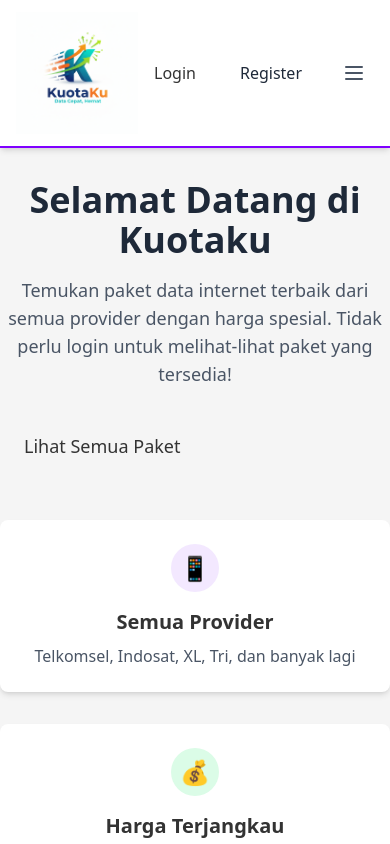
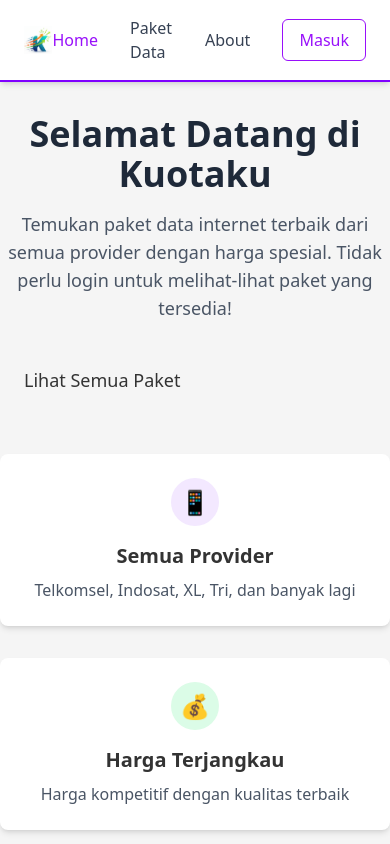
Before and after one commit to HanifFaishalH/KuotaKu, a React (Vite) app: page / in a window 390 px wide. Shown: the top 844 px of the page. Built offline with nearby package versions, Linux system fonts and the light colour scheme.

Commit message:
add logo and adjust positioning of props on header

```diff
--- a/src/components/Header.jsx
+++ b/src/components/Header.jsx
@@ -1,16 +1,44 @@
-import { Link, useLocation, useNavigate } from 'react-router-dom';
-import { useTheme } from '../ThemeContext';
-import Button from './Button';
-import logo from '../assets/logo.png';
+import { Link, useLocation, useNavigate } from "react-router-dom";
+import { useTheme } from "../ThemeContext";
+import Button from "./Button";
+import { User, LogOut, Settings, Home, LayoutDashboard } from "lucide-react";
+import logo from "../assets/logo.png";
+import { useState, useRef, useEffect } from "react";
 
-const Header = ({ toggleSidebar, user, onLogout }) => {
+const Header = ({ user, onLogout }) => {
   const theme = useTheme();
   const location = useLocation();
   const navigate = useNavigate();
+  const [isDropdownOpen, setIsDropdownOpen] = useState(false);
+  const dropdownRef = useRef(null);
+
+  // Close dropdown when clicking outside
+  useEffect(() => {
+    const handleClickOutside = (event) => {
+      if (dropdownRef.current && !dropdownRef.current.contains(event.target)) {
+        setIsDropdownOpen(false);
+      }
+    };
+
+    document.addEventListener("mousedown", handleClickOutside);
+    return () => {
+      document.removeEventListener("mousedown", handleClickOutside);
+    };
+  }, []);
 
   const handleLogout = () => {
     onLogout();
-        navigate('/');
+    navigate("/");
+    setIsDropdownOpen(false);
+  };
+
+  const handleNavigation = (path) => {
+    navigate(path);
+    setIsDropdownOpen(false);
+  };
+
+  const toggleDropdown = () => {
+    setIsDropdownOpen(!isDropdownOpen);
   };
 
   return (
@@ -18,23 +46,59 @@
       className="bg-white shadow-md border-b-2 sticky top-0 z-50"
       style={{ borderBottomColor: theme.colors.primary }}
     >
-            <nav className="container mx-auto px-4 py-3">
-                <div className="flex justify-between items-center">
-                    {/* Logo dan Navigation */}
-                    <div className="flex items-center gap-8">
-                        {/* Logo */}
-                        <Link>
-                            <img src={logo} className=''/>
+      <div className="flex items-center justify-between px-6 py-4 container mx-auto">
+        {/* Logo di kiri */}
+        <Link to={user ? "/dashboard" : "/"} className="flex items-center">
+          <img src={logo} className="h-8 w-auto object-contain" alt="logo" />
         </Link>
 
-                        {/* Navigation Links - Desktop */}
-                        <div className="hidden md:flex gap-6">
+        {/* Navigation Menu di kanan */}
+        <div className="flex items-center gap-8">
+          {/* Navigation Links - berbeda untuk user login vs non-login */}
+          {user ? (
+            // Navigation untuk user yang sudah login
+            <>
+              <Link
+                to="/dashboard"
+                className={`font-medium transition-colors duration-300 flex items-center gap-1 ${
+                  location.pathname === "/dashboard"
+                    ? "text-purple-600 font-bold"
+                    : "text-gray-700 hover:text-purple-600"
+                }`}
+              >
+                <LayoutDashboard size={18} />
+                Dashboard
+              </Link>
+              <Link
+                to="/packages"
+                className={`font-medium transition-colors duration-300 ${
+                  location.pathname === "/packages"
+                    ? "text-purple-600 font-bold"
+                    : "text-gray-700 hover:text-purple-600"
+                }`}
+              >
+                Paket Data
+              </Link>
+              <Link
+                to="/orders"
+                className={`font-medium transition-colors duration-300 ${
+                  location.pathname.startsWith("/orders")
+                    ? "text-purple-600 font-bold"
+                    : "text-gray-700 hover:text-purple-600"
+                }`}
+              >
+                Riwayat
+              </Link>
+            </>
+          ) : (
+            // Navigation untuk user belum login
+            <>
               <Link
                 to="/"
                 className={`font-medium transition-colors duration-300 ${
-                                    location.pathname === '/'
-                                        ? 'text-purple-600'
-                                        : 'text-gray-700 hover:text-purple-600'
+                  location.pathname === "/"
+                    ? "text-purple-600 font-bold"
+                    : "text-gray-700 hover:text-purple-600"
                 }`}
               >
                 Home
@@ -42,9 +106,9 @@
               <Link
                 to="/packages"
                 className={`font-medium transition-colors duration-300 ${
-                                    location.pathname === '/packages'
-                                        ? 'text-purple-600'
-                                        : 'text-gray-700 hover:text-purple-600'
+                  location.pathname === "/packages"
+                    ? "text-purple-600 font-bold"
+                    : "text-gray-700 hover:text-purple-600"
                 }`}
               >
                 Paket Data
@@ -52,61 +116,101 @@
               <Link
                 to="/about"
                 className={`font-medium transition-colors duration-300 ${
-                                    location.pathname === '/about'
-                                        ? 'text-purple-600'
-                                        : 'text-gray-700 hover:text-purple-600'
+                  location.pathname === "/about"
+                    ? "text-purple-600 font-bold"
+                    : "text-gray-700 hover:text-purple-600"
                 }`}
               >
                 About
               </Link>
+            </>
+          )}
+
+          {/* User Dropdown */}
+          <div className="relative" ref={dropdownRef}>
+            {user ? (
+              // User sudah login - tampilkan dropdown
+              <div className="flex items-center gap-2">
+                <span className="text-gray-700 font-medium text-sm hidden sm:block">
+                  Halo, {user.name}
+                </span>
+                <Button
+                  onClick={toggleDropdown}
+                  className="flex items-center gap-1 p-2 rounded-lg border border-gray-200 hover:border-purple-300 hover:bg-purple-50 transition-all duration-300"
+                  title="Menu Pengguna"
+                >
+                  <User size={20} className="text-purple-600" />
+                </Button>
+
+                {/* Dropdown Menu */}
+                {isDropdownOpen && (
+                  <div className="absolute right-0 top-12 mt-1 w-48 bg-white rounded-lg shadow-lg border border-gray-200 py-2 z-50">
+                    {/* Info User */}
+                    <div className="px-4 py-2 border-b border-gray-100">
+                      <p className="font-semibold text-gray-800 text-sm">{user.name}</p>
+                      <p className="text-gray-500 text-xs truncate">{user.email}</p>
+                    </div>
+
+                    {/* Menu Items */}
+                    <Button
+                      onClick={() => handleNavigation("/profile")}
+                      className="w-full flex items-center gap-3 px-4 py-2 text-sm text-gray-700 hover:bg-purple-50 hover:text-purple-600 transition-colors"
+                    >
+                      <User size={16} />
+                      Profil Saya
+                    </Button>
+
+                    <Button
+                      onClick={() => handleNavigation("/dashboard")}
+                      className="w-full flex items-center gap-3 px-4 py-2 text-sm text-gray-700 hover:bg-purple-50 hover:text-purple-600 transition-colors"
+                    >
+                      <LayoutDashboard size={16} />
+                      Dashboard
+                    </Button>
+
+                    <Button
+                      onClick={() => handleNavigation("/orders")}
+                      className="w-full flex items-center gap-3 px-4 py-2 text-sm text-gray-700 hover:bg-purple-50 hover:text-purple-600 transition-colors"
+                    >
+                      <Settings size={16} />
+                      Riwayat Order
+                    </Button>
+
+                    {/* Divider */}
+                    <div className="border-t border-gray-100 my-1"></div>
+
+                    {/* Logout */}
+                    <Button
+                      onClick={handleLogout}
+                      className="w-full flex items-center gap-3 px-4 py-2 text-sm text-red-600 hover:bg-red-50 transition-colors"
+                    >
+                      <LogOut size={16} />
+                      Keluar
+                    </Button>
+                  </div>
+                )}
+              </div>
+            ) : (
+              // User belum login - tampilkan tombol login
+              <div className="flex items-center gap-3">
+                <Button
+                  onClick={() => navigate("/login")}
+                  className="flex items-center gap-2 px-4 py-2 text-purple-600 border border-purple-600 rounded-lg hover:bg-purple-600 hover:text-white transition-all duration-300 font-medium"
+                >
+                  Masuk
+                </Button>
+
+                <Button
+                  onClick={() => navigate("/register")}
+                  className="hidden sm:flex items-center gap-2 px-4 py-2 bg-purple-600 text-white rounded-lg  font-medium hover:border hover:border-purple-600 hover:bg-white hover:text-purple-600 transition-all duration-300"
+                >
+                  Daftar
+                </Button>
+              </div>
+            )}
           </div>
         </div>
-
-                    {/* User Actions */}
-                    <div className="flex items-center gap-4">
-                        {user ? (
-                            <div className="flex items-center gap-4">
-                                <span className="text-gray-700">Halo, {user.name}</span>
-                                <Link to="/dashboard">
-                                    <Button type="secondary" size="md">
-                                        Dashboard
-                                    </Button>
-                                </Link>
-                                <Button
-                                    type="primary"
-                                    size="md"
-                                    onClick={handleLogout}
-                                >
-                                    Logout
-                                </Button>
       </div>
-                        ) : (
-                            <div className="flex items-center gap-3">
-                                <Link to="/login">
-                                    <Button type="primary" size="md">
-                                        Login
-                                    </Button>
-                                </Link>
-                                <Link to="/register">
-                                    <Button type="secondary" size="md">
-                                        Register
-                                    </Button>
-                                </Link>
-                            </div>
-                        )}
-
-                        {/* Mobile menu button */}
-                        <button
-                            onClick={toggleSidebar}
-                            className="md:hidden p-2 rounded-md text-gray-600 hover:text-purple-600 hover:bg-gray-100"
-                        >
-                            <svg className="w-6 h-6" fill="none" stroke="currentColor" viewBox="0 0 24 24">
-                                <path strokeLinecap="round" strokeLinejoin="round" strokeWidth={2} d="M4 6h16M4 12h16M4 18h16" />
-                            </svg>
-                        </button>
-                    </div>
-                </div>
-            </nav>
     </header>
   );
 };
```
Also changed, not shown: src/assets/logo.png. Lines whose indentation alone changed are shown as unchanged.
